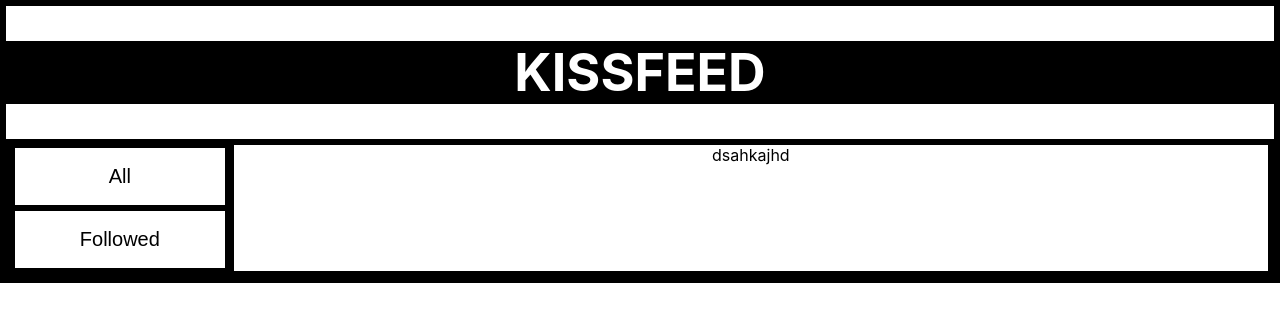
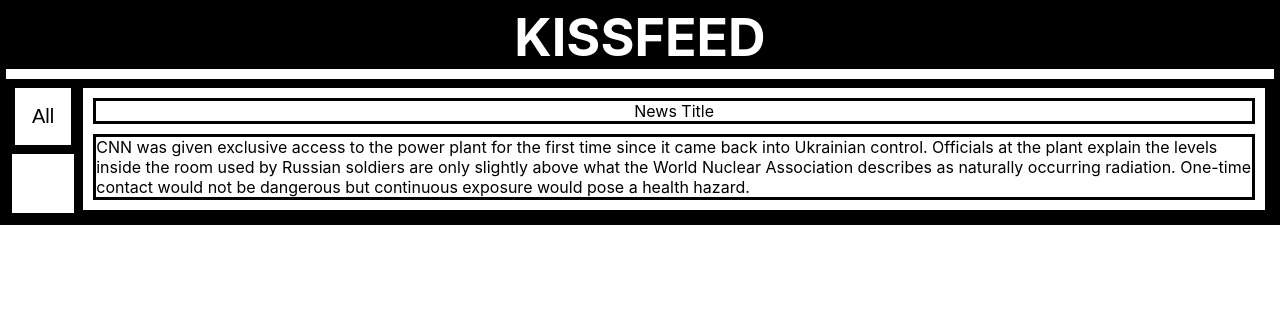
Before and after one commit to ElenBhattarai/kissfeed, a React (Create React App) app in the folder my-app/: page / in a window 1280 px wide. Shown: the top 322 px of the page. Built offline with nearby package versions, Linux system fonts and the light colour scheme.

Commit message:
some changes idk

```diff
--- a/my-app/src/App.css
+++ b/my-app/src/App.css
@@ -17,11 +17,13 @@
   background-color: #000000;
   font-size: calc(10px + 2vmin);
   color: white;
-
+  margin-bottom: 10px;;
+  padding: 0px;
 }
 
-.h1 {
-  text-decoration: underline;
+h1 {
+  margin: 0;
+  padding: 0;
 }
 div {
   border-style: solid;
@@ -48,6 +50,17 @@ button {
   font-size: 20px;
 }
 
+#newsrow{
+  margin: 10px 10px 0px 10px;
+
+}
+
+#newsrowtext{
+  margin: 10px 10px 10px 10px;
+  text-align: left;
+
+}
+
 .App-link {
   color: #61dafb;
 }
--- a/my-app/src/App.js
+++ b/my-app/src/App.js
@@ -1,7 +1,9 @@
 import logo from './logo.svg';
 import './App.css';
 
+import {useState} from 'react';
 function App() {
+  const [followed, setFollowed] = useState(false)
   return (
     <div className="App">
       <header className="App-header">
@@ -18,13 +20,27 @@ function App() {
                 </button>
               </div>
               <div id = 'row1'>
+                {followed && (
+
                 <button>
                 Followed
                 </button>
+
+                )}
+
               </div>
           </div>
           <div id = 'column2'>
-            dsahkajhd
+            <div>
+              <div id = 'newsrow'>
+                News Title
+              </div>
+              <div id = 'newsrowtext'>
+              CNN was given exclusive access to the power plant for the first time since it came back into Ukrainian control.
+
+Officials at the plant explain the levels inside the room used by Russian soldiers are only slightly above what the World Nuclear Association describes as naturally occurring radiation. One-time contact would not be dangerous but continuous exposure would pose a health hazard.
+              </div>
+            </div>
           </div>
         </div>
       </body>
```
